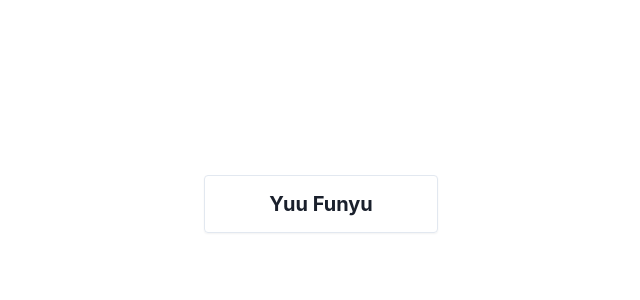
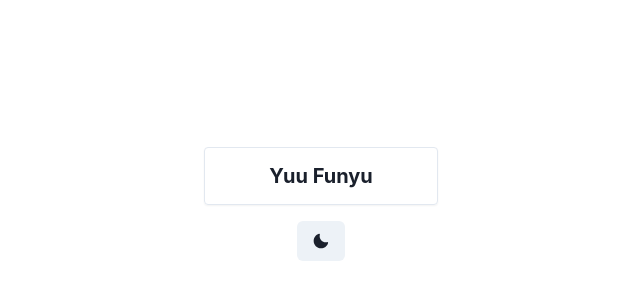
Before and after one commit to mfunyu/mfunyu.github.io, a Next.js app: page / in a window 1280 px wide. Shown: the part 76-376 px from the top of the page, without its empty margins (319-959 px from the left). Built offline with nearby package versions, Linux system fonts and the light colour scheme.

Commit message:
add: colorMode

```diff
--- a/package.json
+++ b/package.json
@@ -9,6 +9,7 @@
     "lint": "next lint"
   },
   "dependencies": {
+    "@chakra-ui/icons": "^2.0.10",
     "@chakra-ui/react": "^2.3.4",
     "@emotion/react": "^11.10.4",
     "@emotion/styled": "^11.10.4",
--- /dev/null
+++ b/src/components/color-mode-button.tsx
@@ -0,0 +1,13 @@
+import { Button, useColorMode } from '@chakra-ui/react'
+import { SunIcon, MoonIcon } from '@chakra-ui/icons'
+
+export default function ColorModeButton() {
+  const { colorMode, toggleColorMode } = useColorMode()
+  return (
+    <header>
+      <Button onClick={toggleColorMode}>
+        {colorMode === 'light' ? <MoonIcon /> : <SunIcon />}
+      </Button>
+    </header>
+  )
+}
--- a/src/pages/index.tsx
+++ b/src/pages/index.tsx
@@ -1,6 +1,7 @@
 import { Box, Flex, Heading } from '@chakra-ui/react'
 import type { NextPage } from 'next'
 import NextLink from 'next/link'
+import ColorModeButton from '../components/color-mode-button'
 
 const Home: NextPage = () => {
   return (
@@ -23,6 +24,7 @@
       >
         <Heading fontSize="xl">Yuu Funyu</Heading>
       </Box>
+      <ColorModeButton />
     </Flex>
   )
 }
```
Also changed, not shown: 1 other file (tests, documents, lock files or other folders).
